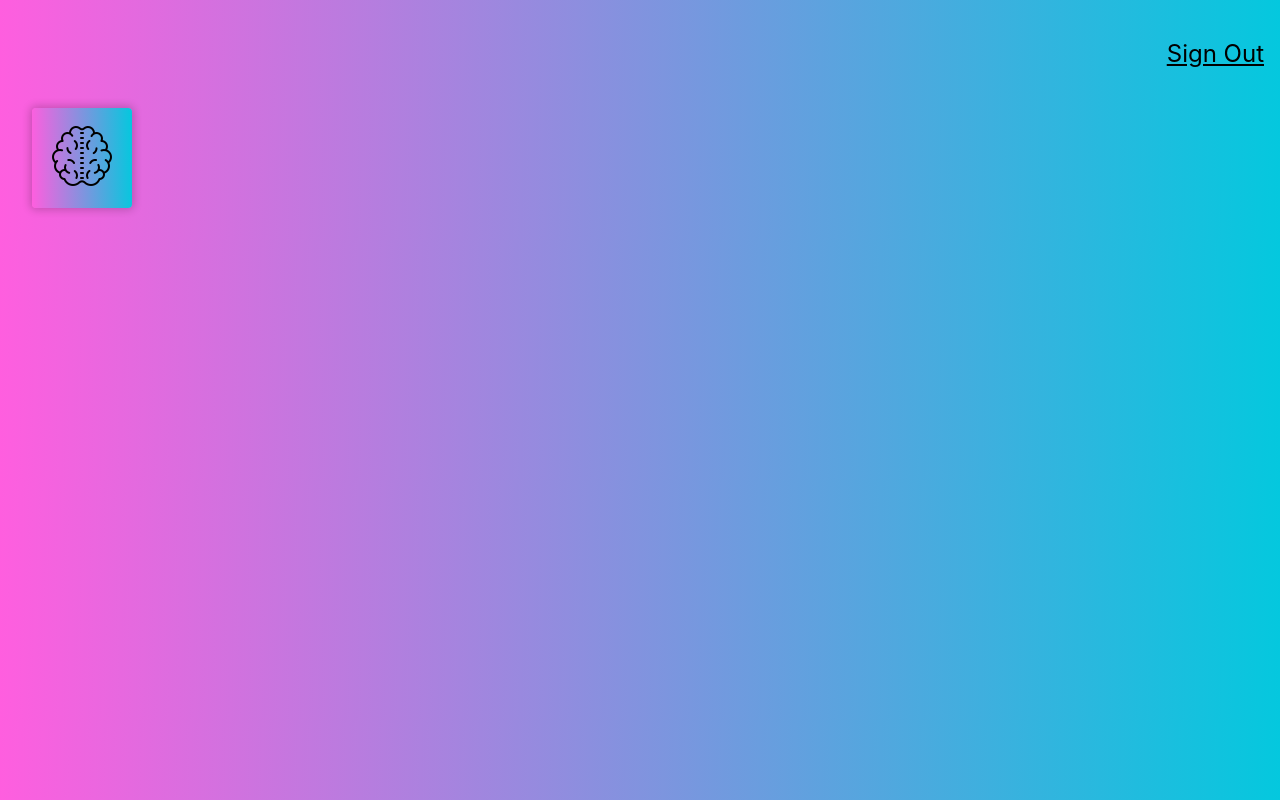
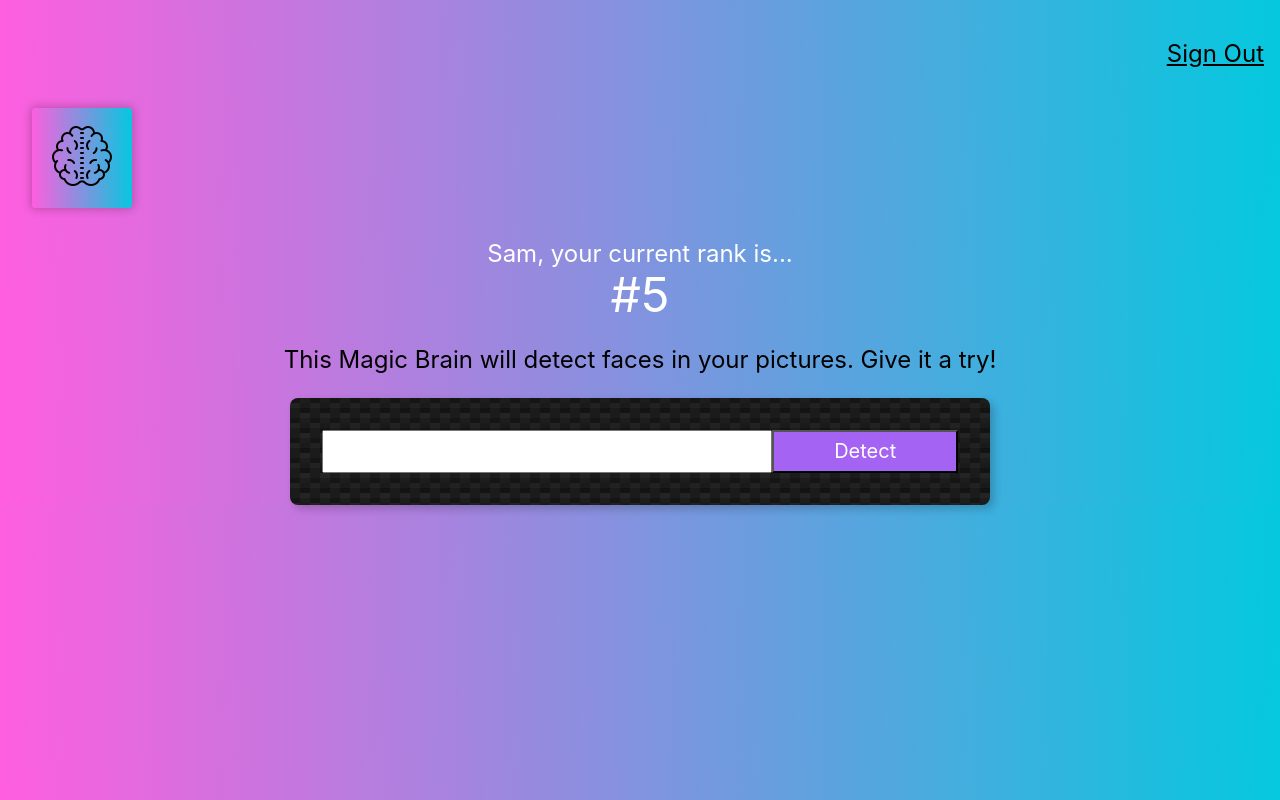
Before and after one commit to srudqvist/facerecognitionreact, a React (Create React App) app: page / in a window 1280 px wide. Built offline with nearby package versions, Linux system fonts and the light colour scheme.

Commit message:
Added ImageLinkForm and Rank

```diff
--- a/src/App.css
+++ b/src/App.css
@@ -5,6 +5,10 @@
 .App-logo {
   height: 40vmin;
   pointer-events: none;
+}
+.center {
+  display: flex;
+  justify-content: center;
 }
 
 @media (prefers-reduced-motion: no-preference) {
--- a/src/App.js
+++ b/src/App.js
@@ -1,14 +1,19 @@
 import "./App.css";
 import Navigation from "./components/Navigation/Navigation";
 import Logo from "./components/Logo/Logo";
+import ImageLinkForm from "./components/ImageLinkForm/ImageLinkForm";
+import Rank from "./components/Rank/Rank";
 
 function App() {
 	return (
 		<div className="App">
 			<Navigation />
+
 			<Logo />
-			{/* <ImageLinkForm />
-      <FaceRecognition /> */}
+			<Rank />
+			<ImageLinkForm />
+
+			{/*<FaceRecognition /> */}
 		</div>
 	);
 }
--- /dev/null
+++ b/src/components/ImageLinkForm/ImageLinkForm.css
@@ -0,0 +1,12 @@
+.form {
+    width: 700px;
+    background:
+linear-gradient(27deg, #151515 5px, transparent 5px) 0 5px,
+linear-gradient(207deg, #151515 5px, transparent 5px) 10px 0px,
+linear-gradient(27deg, #222 5px, transparent 5px) 0px 10px,
+linear-gradient(207deg, #222 5px, transparent 5px) 10px 5px,
+linear-gradient(90deg, #1b1b1b 10px, transparent 10px),
+linear-gradient(#1d1d1d 25%, #1a1a1a 25%, #1a1a1a 50%, transparent 50%, transparent 75%, #242424 75%, #242424);
+background-color: #131313;
+background-size: 20px 20px;
+}
--- /dev/null
+++ b/src/components/ImageLinkForm/ImageLinkForm.js
@@ -0,0 +1,24 @@
+import React from "react";
+import "./ImageLinkForm.css";
+
+const ImageLinkForm = () => {
+	return (
+		<div>
+			<p className="f3">
+				{
+					"This Magic Brain will detect faces in your pictures. Give it a try!"
+				}
+			</p>
+			<div className="center">
+				<div className="form center pa4 br3 shadow-5">
+					<input className="f4 pa2 w-70 center" type="tex" />
+					<button className="w-30 grow f4 link ph3 pv2 dib white bg-light-purple">
+						Detect
+					</button>
+				</div>
+			</div>
+		</div>
+	);
+};
+
+export default ImageLinkForm;
--- /dev/null
+++ b/src/components/Rank/Rank.js
@@ -0,0 +1,12 @@
+import React from "react";
+
+const Rank = () => {
+	return (
+		<div>
+			<div className="white f3">{"Sam, your current rank is..."}</div>
+			<div className="white f1">{"#5"}</div>
+		</div>
+	);
+};
+
+export default Rank;
--- a/src/index.css
+++ b/src/index.css
@@ -14,3 +14,7 @@
   font-family: source-code-pro, Menlo, Monaco, Consolas, 'Courier New',
     monospace;
 }
+
+button {
+  cursor: pointer;
+}
```
